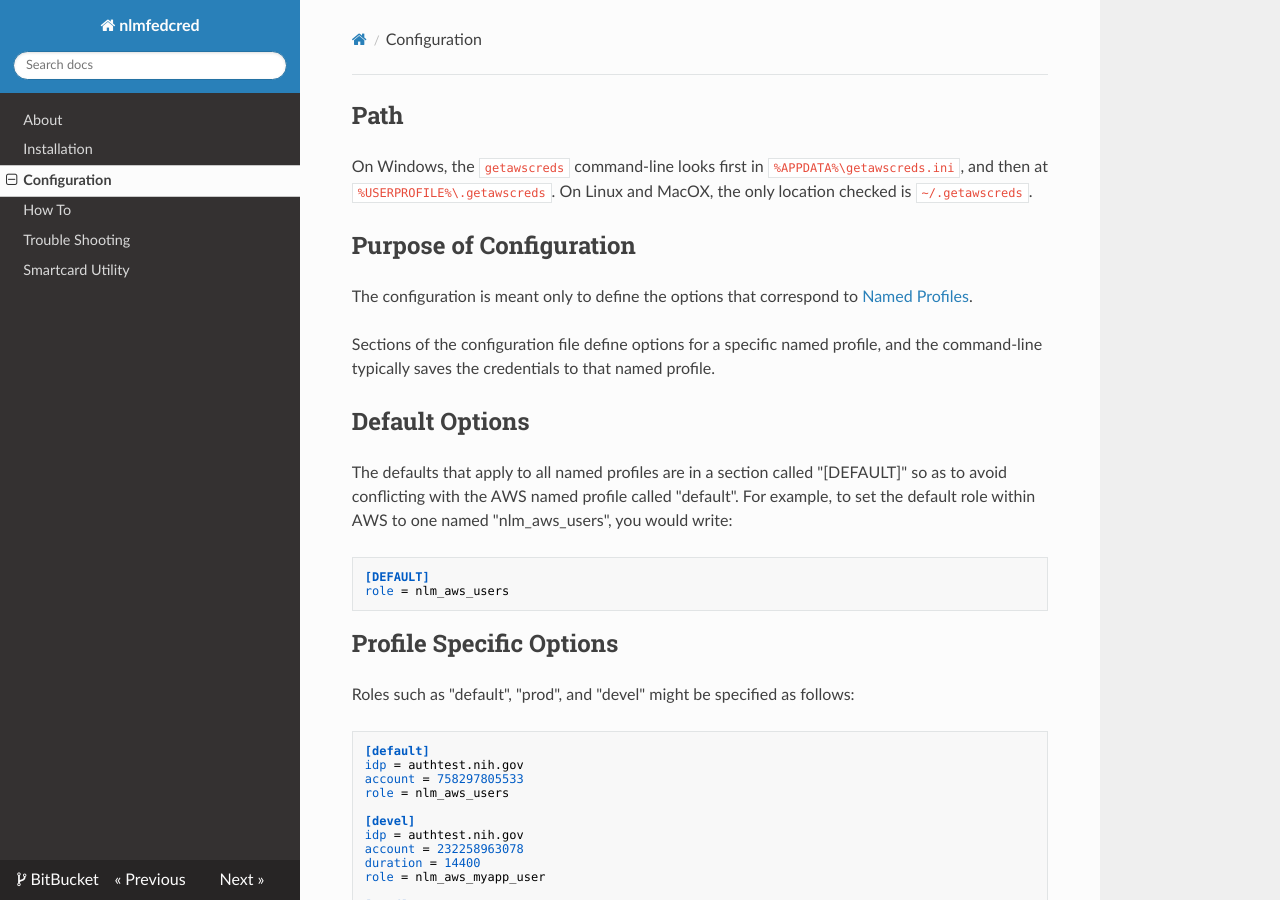
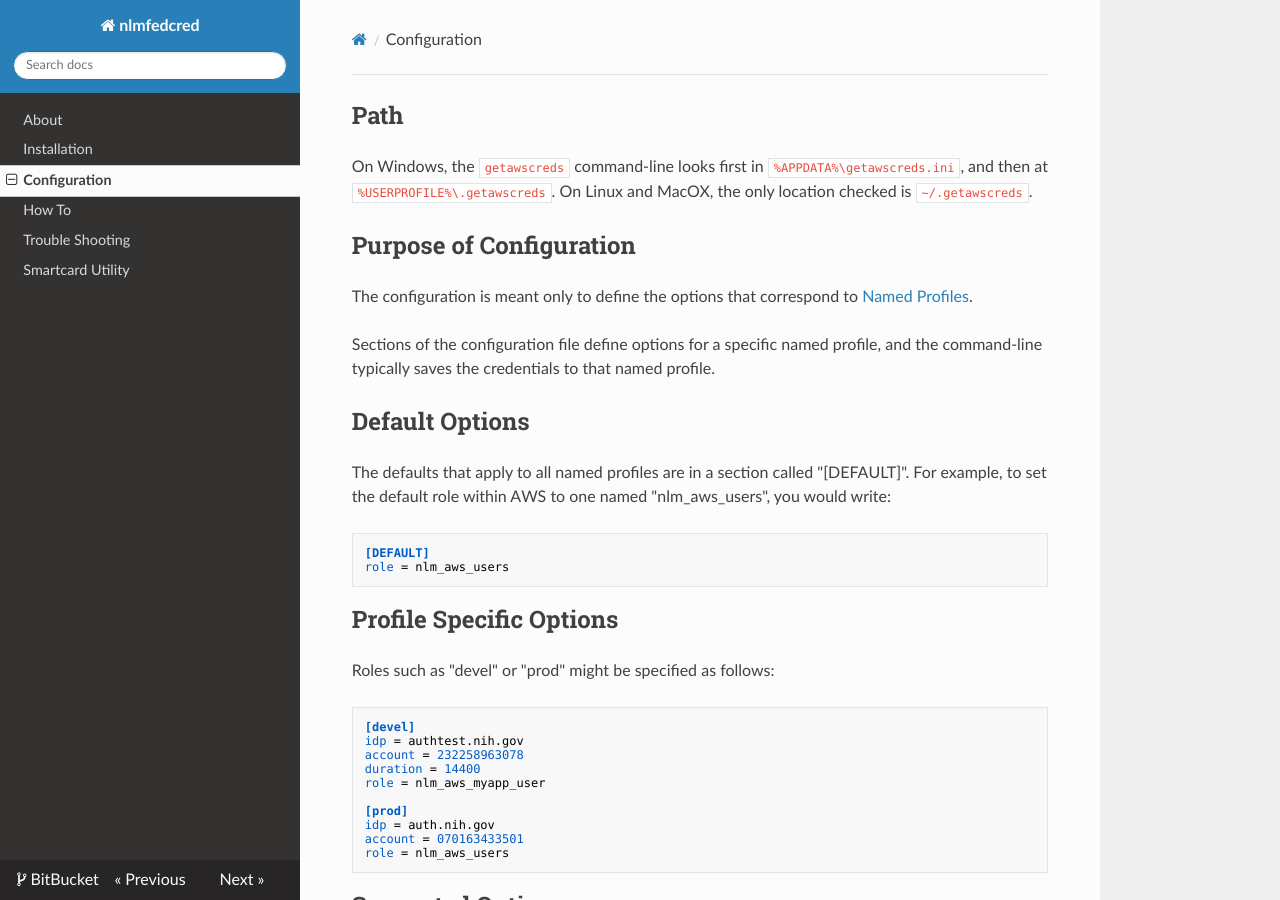
Before and after one commit to NLM-OCCS/nlmfedcred, an MkDocs documentation site: the page built from docs/config.md, in a window 1280 px wide and 900 px high. Built offline with MkDocs 1.6.1, drawn with Linux system fonts in a browser that asks for light colours; nearby versions of some CDN libraries.

Commit message:
Update to match the documentation.

````diff
--- a/docs/config.md
+++ b/docs/config.md
@@ -18,8 +18,7 @@ named profile, and the command-line typically saves the credentials to that name
 ## Default Options
 
 The defaults that apply to all named profiles are in a section
-called "[DEFAULT]" so as to avoid conflicting with the AWS
-named profile called "default".  For example, to set the default
+called "[DEFAULT]". For example, to set the default
 role within AWS to one named "nlm_aws_users", you would write:
 
 ```ini
@@ -29,14 +28,9 @@ role = nlm_aws_users
 
 ## Profile Specific Options
 
-Roles such as "default", "prod", and "devel" might be specified as follows:
+Roles such as "devel" or "prod" might be specified as follows:
 
 ```ini
-[default]
-idp = authtest.nih.gov
-account = 758297805533
-role = nlm_aws_users
-
 [devel]
 idp = authtest.nih.gov
 account = 232258963078
@@ -63,3 +57,5 @@ configurable parameters. These are also available on the command-line.
 | duration | Controls the requested duration for the temporary credentials |
 | subject  | Controls which smartcard certificate will be used when authenticating by PIV |
 | username | Allows a user to authenticate with a different username, for example a Service Account |
+
+&nbsp;
````
Also changed, not shown: docs/howto.md (+3 -3 lines), docs/index.md (+2 -2 lines), docs/install.md (+1 -2 lines), 2 other files.
